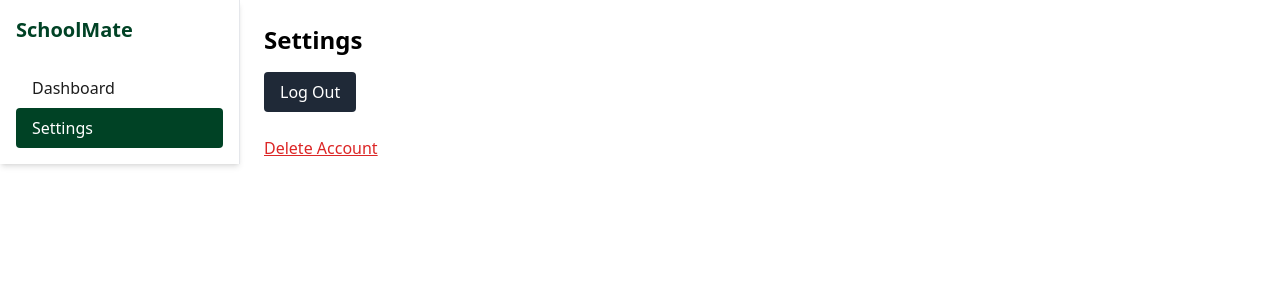
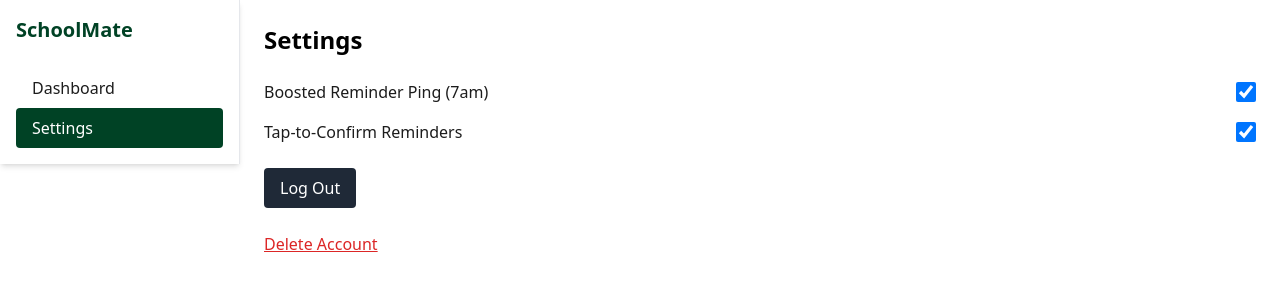
Before and after one commit to LHN-ENT/SchoolMate, a Next.js app: page /settings in a window 1280 px wide. Shown: the top 300 px of the page. Built offline with nearby package versions, Linux system fonts and the light colour scheme.

Commit message:
Add boosted reminder and tap-to-confirm toggles to settings.tsx

```diff
--- a/pages/settings.tsx
+++ b/pages/settings.tsx
@@ -1,12 +1,25 @@
 // pages/settings.tsx
 import { useRouter } from 'next/router'
-import { useState } from 'react'
+import { useState, useEffect } from 'react'
 import { signOut } from 'next-auth/react'
 import Sidebar from '../components/Sidebar'
 
 export default function SettingsPage() {
   const router = useRouter()
   const [showDeleteModal, setShowDeleteModal] = useState(false)
+  const [prefs, setPrefs] = useState({
+    boostedReminders: true,
+    tapToConfirm: true
+  })
+
+  useEffect(() => {
+    const stored = localStorage.getItem('userPreferences')
+    if (stored) setPrefs(JSON.parse(stored))
+  }, [])
+
+  useEffect(() => {
+    localStorage.setItem('userPreferences', JSON.stringify(prefs))
+  }, [prefs])
 
   const handleLogout = async () => {
     await signOut({ redirect: false })
@@ -14,7 +27,6 @@ export default function SettingsPage() {
   }
 
   const handleDeleteAccount = () => {
-    // Placeholder: connect to real delete logic later
     alert('Account deletion is not yet implemented.')
     setShowDeleteModal(false)
   }
@@ -22,17 +34,48 @@ export default function SettingsPage() {
   return (
     <div className="flex min-h-screen">
       <Sidebar />
-      <main className="flex-1 p-6">
-        <h1 className="text-2xl font-bold mb-4">Settings</h1>
+      <main className="flex-1 p-6 space-y-6">
+        <h1 className="text-2xl font-bold">Settings</h1>
 
+        {/* 🔔 Notification Preferences */}
+        <div className="space-y-4">
+          <div className="flex items-center justify-between">
+            <span className="text-[#1C1C1C]">Boosted Reminder Ping (7am)</span>
+            <input
+              type="checkbox"
+              checked={prefs.boostedReminders}
+              onChange={() =>
+                setPrefs({ ...prefs, boostedReminders: !prefs.boostedReminders })
+              }
+              className="w-5 h-5"
+            />
+          </div>
+
+          <div className="flex items-center justify-between">
+            <span className="text-[#1C1C1C]">Tap-to-Confirm Reminders</span>
+            <input
+              type="checkbox"
+              checked={prefs.tapToConfirm}
+              onChange={() =>
+                setPrefs({ ...prefs, tapToConfirm: !prefs.tapToConfirm })
+              }
+              className="w-5 h-5"
+            />
+          </div>
+        </div>
+
+        {/* 🔓 Logout */}
+        <div>
           <button
             onClick={handleLogout}
             className="bg-gray-800 text-white px-4 py-2 rounded hover:bg-gray-700"
           >
             Log Out
           </button>
+        </div>
 
-        <div className="mt-6">
+        {/* 🗑️ Delete Account */}
+        <div>
           <button
             onClick={() => setShowDeleteModal(true)}
             className="text-red-600 underline"
```
Lines whose indentation alone changed are shown as unchanged.
